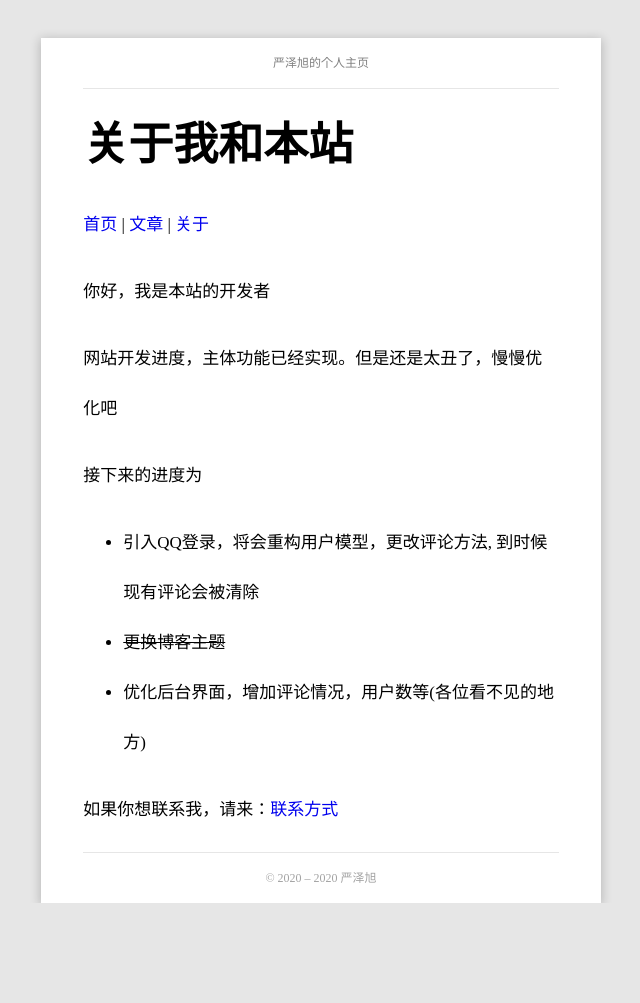
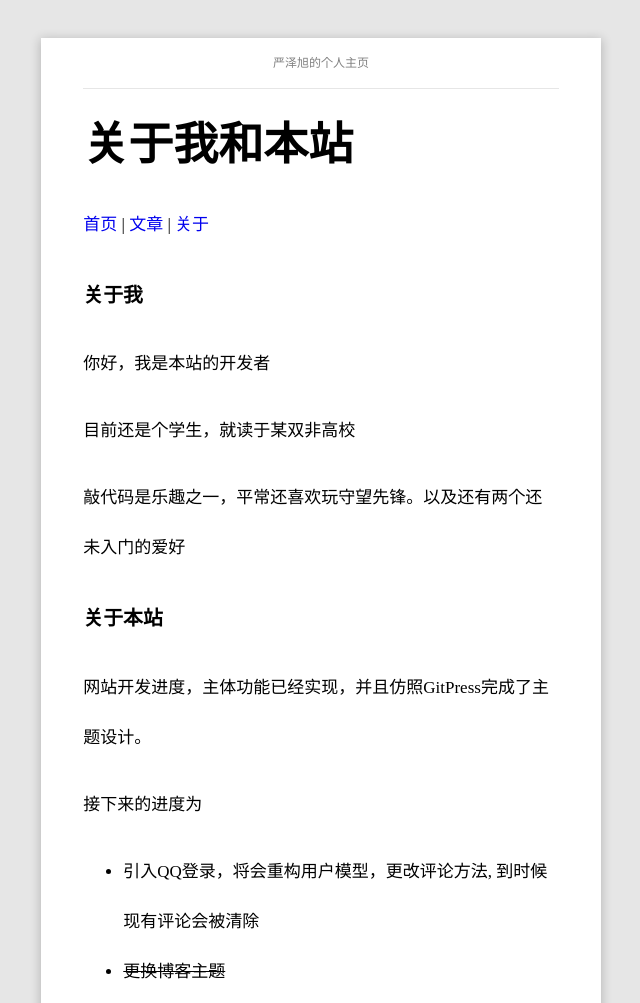
Before and after one commit to cuoxin/blog, a Flask app: page /aboutMe in a window 1280 px wide. Shown: the top 1003 px of the page, without its empty margins (319-959 px from the left). Before the commit the page ends 903 px from the top, so only its background shows below. Run offline with Flask 2, Linux system fonts and the light colour scheme.

Commit message:
修改关于我的信息

```diff
--- a/flaskr/templates/about_me.html
+++ b/flaskr/templates/about_me.html
@@ -6,8 +6,12 @@
 
 
 {% block talk %}
+    <h3>关于我</h3>
     <p>你好，我是本站的开发者</p>
-    <p>网站开发进度，主体功能已经实现。但是还是太丑了，慢慢优化吧</p>
+    <p>目前还是个学生，就读于某双非高校</p>
+    <p>敲代码是乐趣之一，平常还喜欢玩守望先锋。以及还有两个还未入门的爱好</p>
+    <h3>关于本站</h3>
+    <p>网站开发进度，主体功能已经实现，并且仿照GitPress完成了主题设计。</p>
     <p>接下来的进度为</p>
     <ul>
         <li>引入QQ登录，将会重构用户模型，更改评论方法, 到时候现有评论会被清除</li>
```
